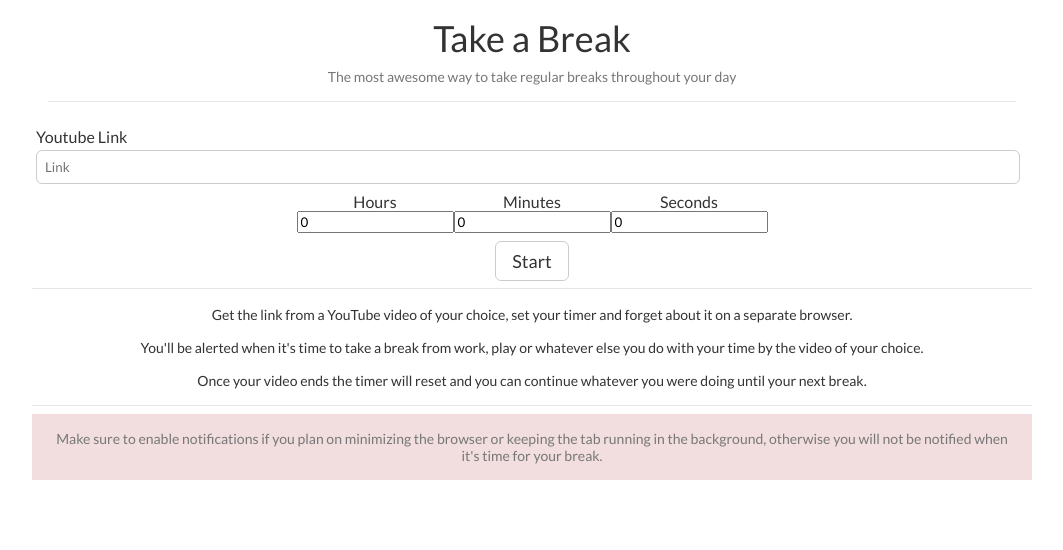
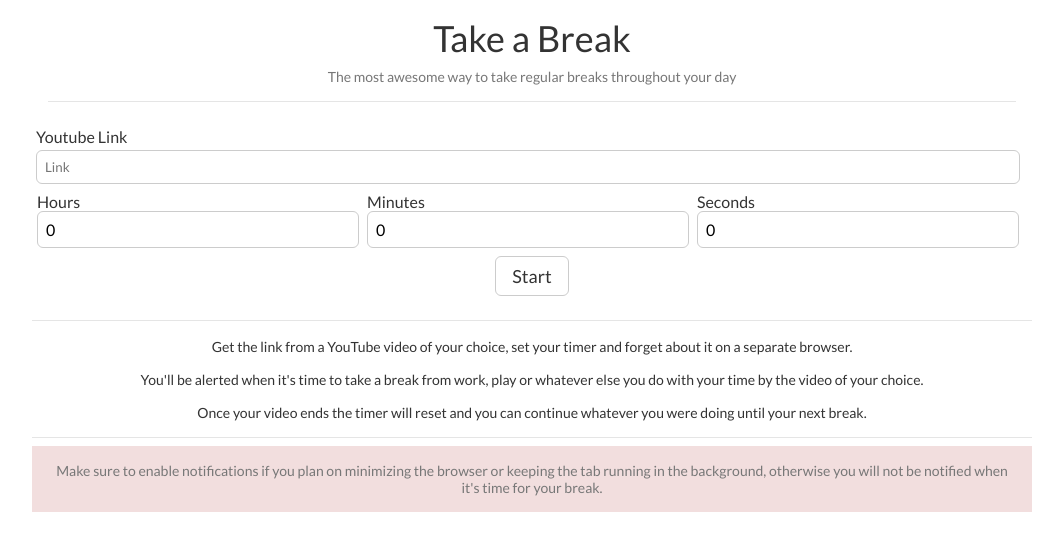
Before and after one commit to Brianzchen/take-a-break, a React app: page / in a window 1280 px wide. Shown: the top 550 px of the page, without its empty margins (108-1171 px from the left). Built offline with nearby package versions, Linux system fonts and the light colour scheme.

Commit message:
feat: Looks clean with bugs

```diff
--- a/src/body/Body.js
+++ b/src/body/Body.js
@@ -9,6 +9,7 @@ class Body extends React.Component {
     const styles = {
       container: {
         textAlign: `center`,
+        marginBottom: `24px`,
       },
       submit: {
         outline: `none`,
@@ -28,6 +29,7 @@ class Body extends React.Component {
         },
       },
       cancel: {
+        border: `1px solid #d9534f`,
         color: `white`,
         backgroundColor: `#d9534f`,
         ':hover': {
--- a/src/body/timer/Input.js
+++ b/src/body/timer/Input.js
@@ -1,17 +1,32 @@
 import React from 'react';
 import PropTypes from 'prop-types';
+import Radium from 'radium';
 
-export default class Input extends React.Component {
+class Input extends React.Component {
   render() {
     const styles = {
       container: {
         display: `inline-block`,
+        width: `33%`,
+        paddingRight: `8px`,
+        boxSizing: `border-box`,
       },
       label: {
+        textAlign: `left`,
         display: `block`,
       },
       input: {
         display: `block`,
+        boxSizing: `border-box`,
+        width: `100%`,
+        fontSize: `16px`,
+        padding: `8px`,
+        borderRadius: `6px`,
+        outline: `none`,
+        border: `1px solid #ccc`,
+        ':focus': {
+          border: `1px solid #69b0e8`,
+        },
       },
     };
 
@@ -43,3 +58,5 @@ Input.propTypes = {
   value: PropTypes.number.isRequired,
   onChange: PropTypes.func.isRequired,
 };
+
+export default Radium(Input);
--- a/src/body/timer/Timer.js
+++ b/src/body/timer/Timer.js
@@ -5,12 +5,16 @@ import TimerInputs from './TimerInputs';
 import CountDown from './CountDown';
 
 export default function Timer(props) {
+  const style = {
+    width: `100%`,
+  };
+
   const countdown = props.timerOn ? (
     <CountDown currentTimeLeft={props.currentTimeLeft} />
   ) : null;
 
   return (
-    <div>
+    <div style={style}>
       <TimerInputs timerOn={props.timerOn} setCountdownTime={props.setCountdownTime} />
       {countdown}
     </div>
--- a/src/body/timer/TimerInputs.js
+++ b/src/body/timer/TimerInputs.js
@@ -6,7 +6,8 @@ import Input from './Input';
 export default class TimerInputs extends React.Component {
   render() {
     const style = {
-      display: this.props.timerOn ? `none` : `initial`,
+      display: this.props.timerOn ? `none` : `block`,
+      width: `100%`,
     };
 
     return (
@@ -29,24 +30,21 @@ export default class TimerInputs extends React.Component {
   }
 
   setHours = event => {
-    this.setState({
-      hours: parseInt(event.target.value, 10),
-    }, () => {
-      this.passBackTime();
-    });
+    this.setTime(`hours`, event);
   }
 
   setMinutes = event => {
-    this.setState({
-      minutes: parseInt(event.target.value, 10),
-    }, () => {
-      this.passBackTime();
-    });
+    this.setTime(`minutes`, event);
   }
 
   setSeconds = event => {
+    this.setTime(`seconds`, event);
+  }
+
+  setTime = (type, event) => {
+    const value = event.target.value === `` ? 0 : parseInt(event.target.value, 10);
     this.setState({
-      seconds: parseInt(event.target.value, 10),
+      [type]: value,
     }, () => {
       this.passBackTime();
     });
```
Also changed, not shown: 1 other file (tests, documents, lock files or other folders).
